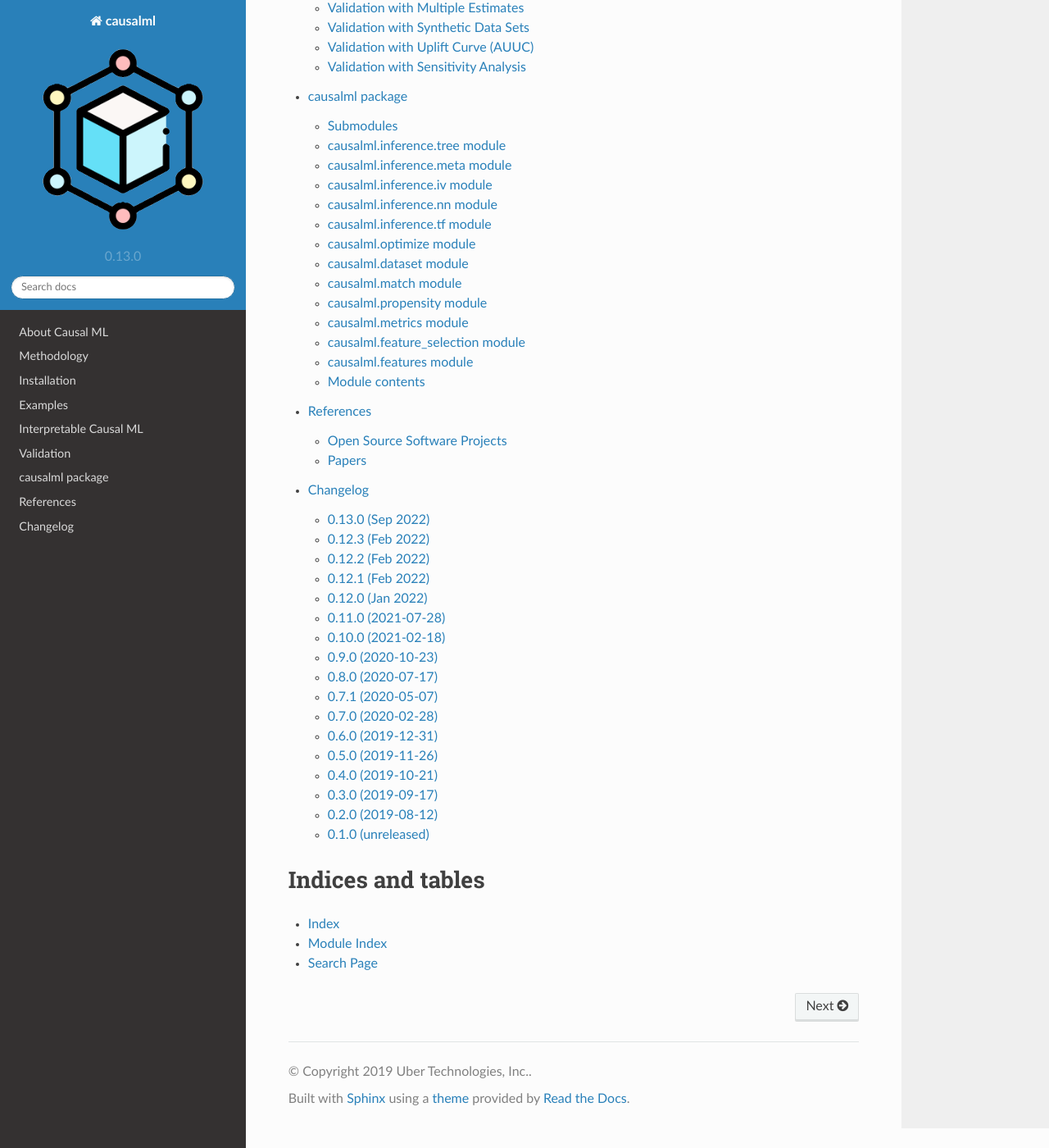
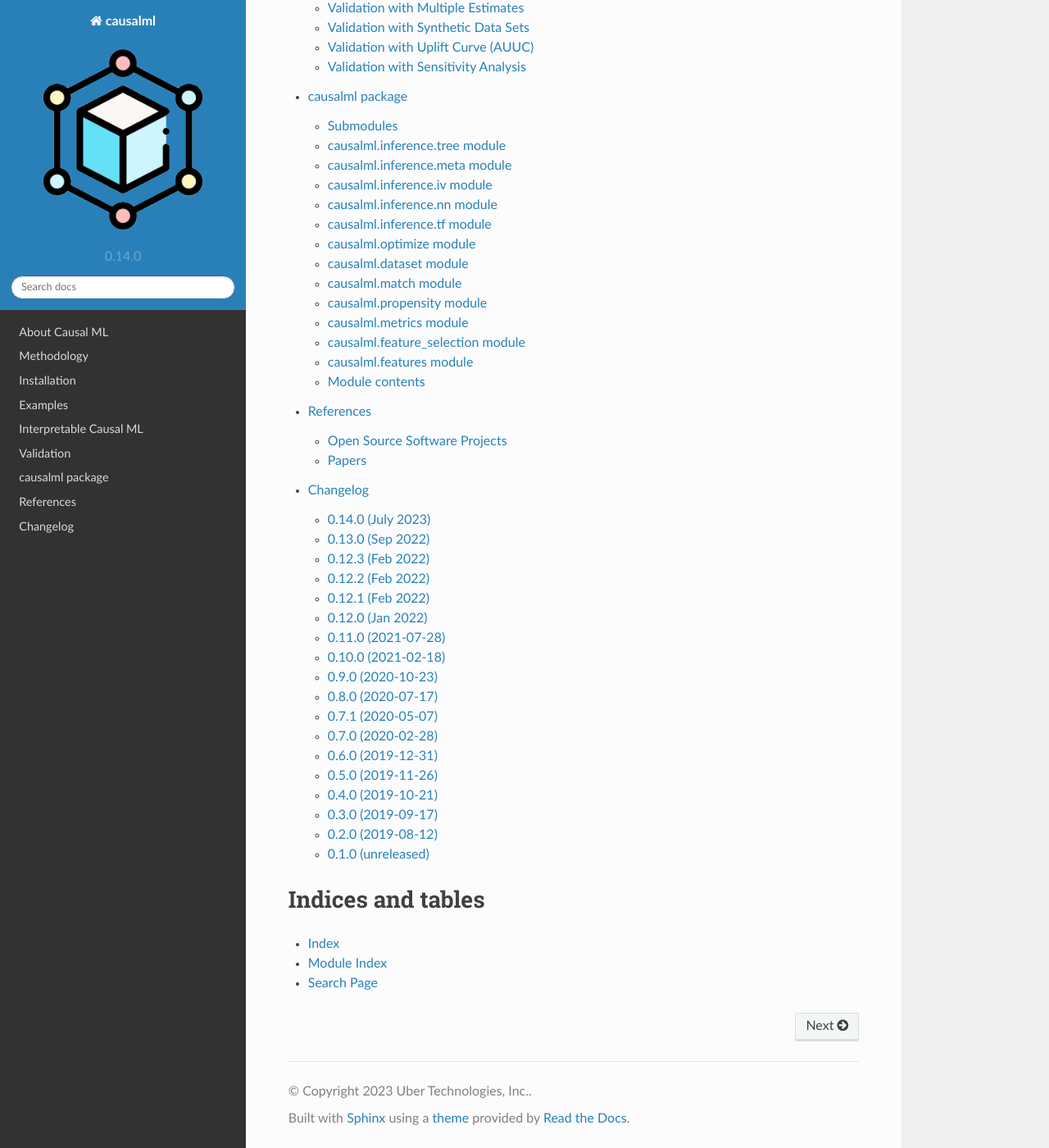
Before and after one commit to uber/causalml, a Sphinx documentation site: the page built from docs/index.rst, in a window 1280 px wide and 1400 px high, scrolled down 944 px. Shown: the whole window at 82% size. Built offline with Sphinx 7.4.7 and the Read the Docs theme 2.0.0, drawn with Linux system fonts in a browser that asks for light colours; the version number is read from the project's files by our own code.

Commit message:
up the version to 0.14

```diff
--- a/docs/conf.py
+++ b/docs/conf.py
@@ -70,7 +70,7 @@ master_doc = "index"
 
 # General information about the project.
 project = "causalml"
-copyright = "2019 Uber Technologies, Inc."
+copyright = "2023 Uber Technologies, Inc."
 author = "CausalML"
 
 # The version info for the project you're documenting, acts as replacement
@@ -78,7 +78,9 @@ author = "CausalML"
 # the built documents.
 #
 # The short X.Y version.
-version = causalml.__version__
+import importlib.metadata
+
+version = importlib.metadata.version("causalml")
 # The full version, including alpha/beta/rc tags.
 # release = causalml.__version__
 
--- a/pyproject.toml
+++ b/pyproject.toml
@@ -1,6 +1,6 @@
 [project]
 name = "causalml"
-version = "0.13.0"
+version = "0.14.0"
 description = "Python Package for Uplift Modeling and Causal Inference with Machine Learning Algorithms"
 readme = { file = "README.md", content-type = "text/markdown" }
 
```
Also changed, not shown: docs/changelog.rst (+37 -0 lines).
